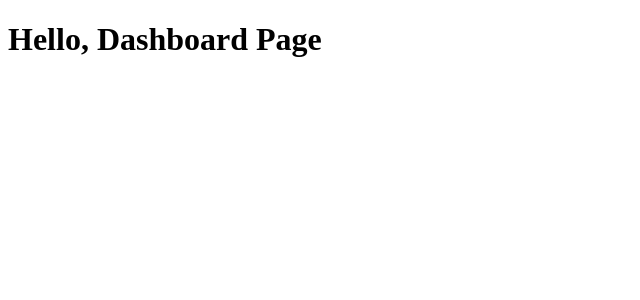
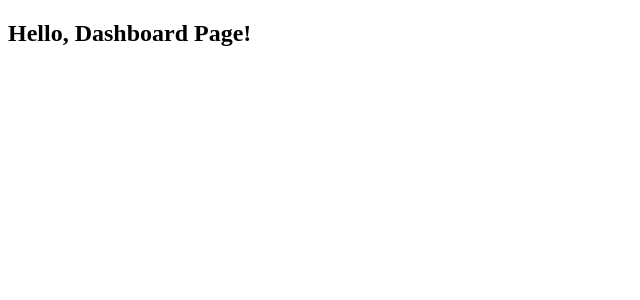
Before and after one commit to hayleyw7/moods, a Next.js app: page /dashboard in a window 1280 px wide. Shown: the top 300 px of the page, without its empty margins (0-640 px from the left). Built offline with nearby package versions, Linux system fonts and the light colour scheme.

Commit message:
Setup layouts

```diff
--- /dev/null
+++ b/src/app/dashboard/layout.tsx
@@ -0,0 +1,15 @@
+// Only the root layout can contain <html> and <body> tags.
+
+// Passing data between a parent layout and its children is not possible. However, you can fetch the same data in a route more than once.
+
+// Layouts do not have access to the route segments below itself. To access all route segments, you can use useSelectedLayoutSegment or useSelectedLayoutSegments in a Client Component.
+
+// A layout.js and page.js file can be defined in the same folder. The layout will wrap the page.
+
+export default function DashboardLayout({
+  children,
+}: {
+  children: React.ReactNode
+}) {
+  return <section>{children}</section>
+}
--- a/src/app/dashboard/page.tsx
+++ b/src/app/dashboard/page.tsx
@@ -1,4 +1,4 @@
 // `app/dashboard/page.tsx` is the UI for the `/dashboard` URL
 export default function Page() {
-  return <h1>Hello, Dashboard Page</h1>
+  return <h1>Hello, Dashboard Page!</h1>
 }
--- /dev/null
+++ b/src/app/template.tsx
@@ -0,0 +1,3 @@
+export default function Template({ children }: { children: React.ReactNode }) {
+  return <div>{children}</div>
+}
```
Also changed, not shown: src/app/page.tsx (+14 -0 lines).
